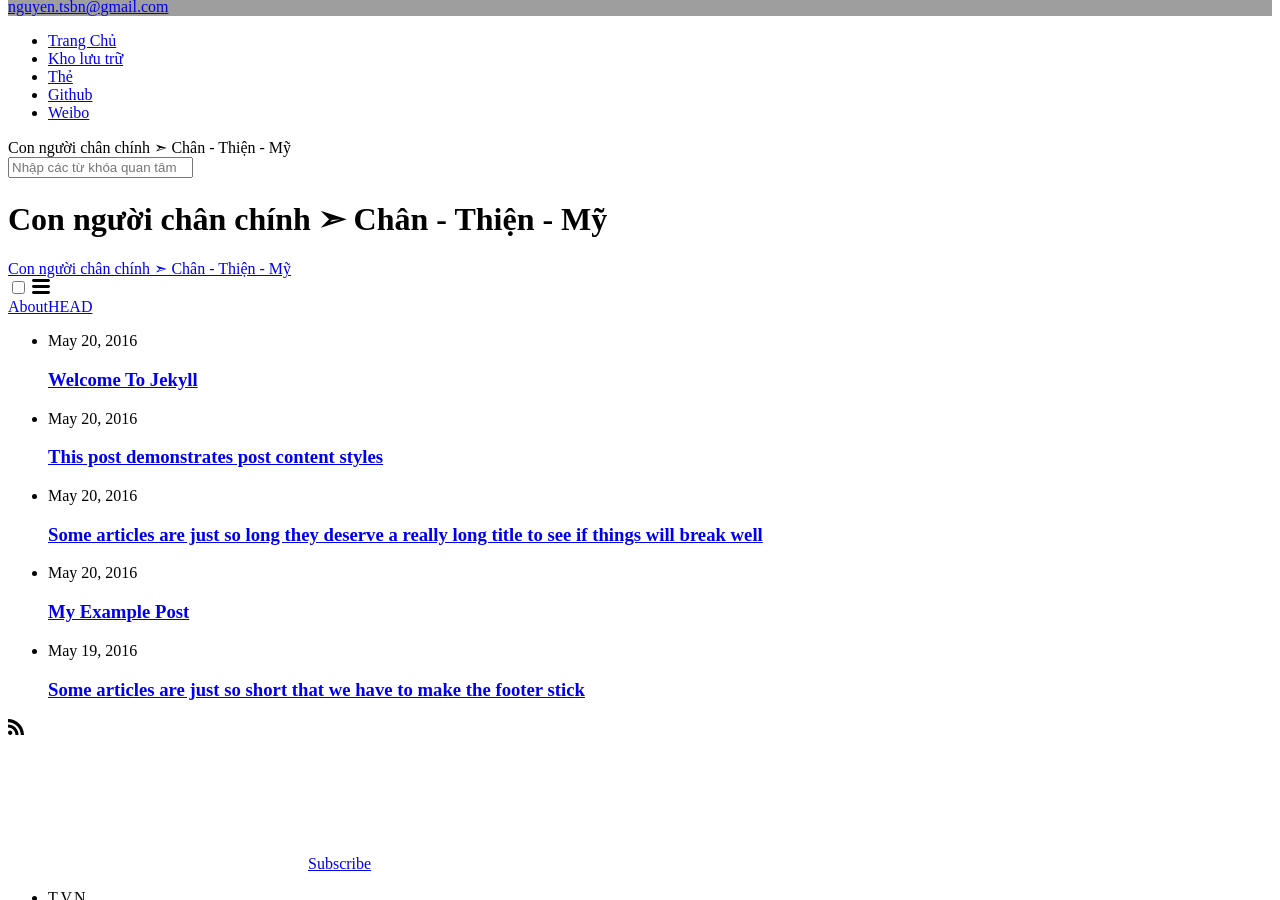
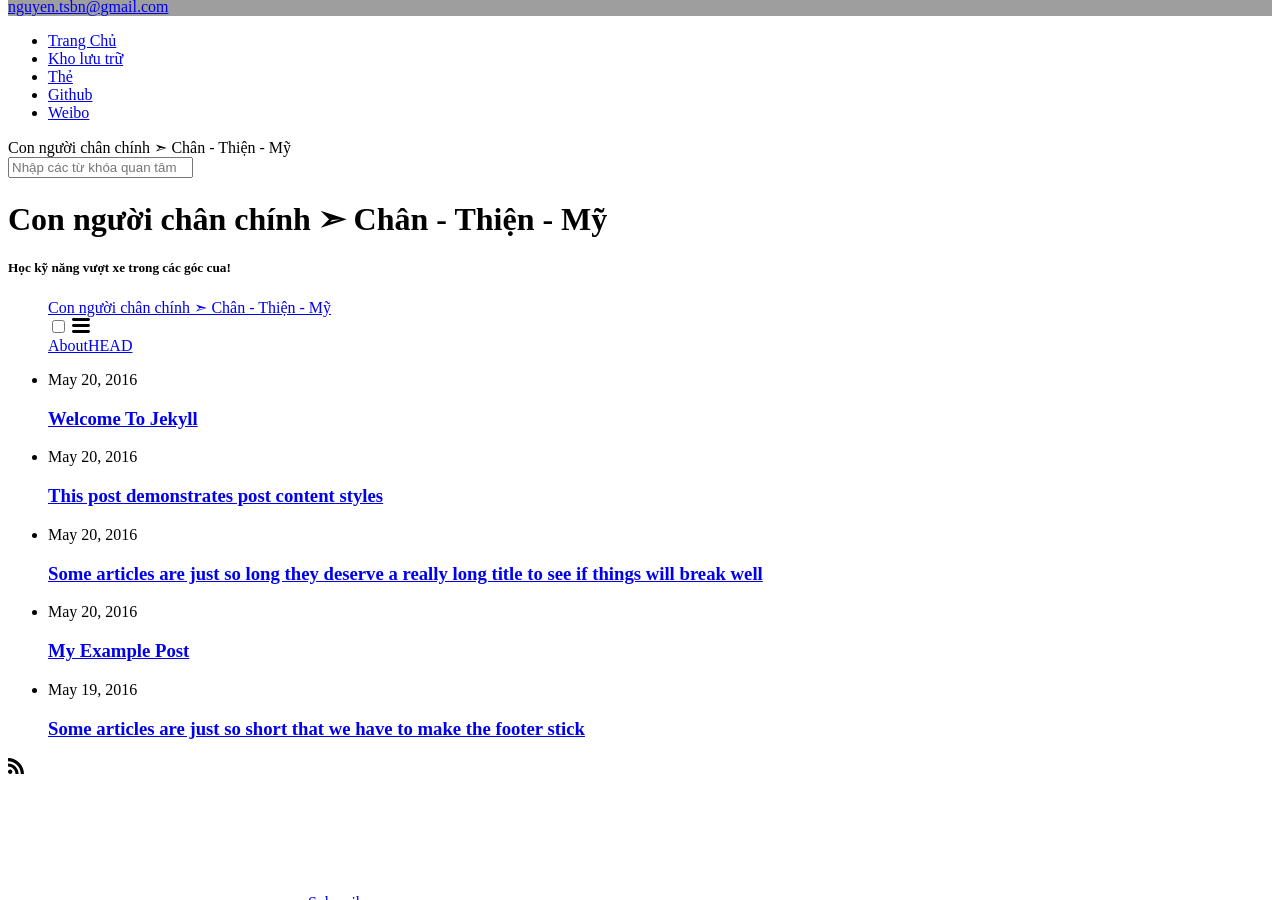
Before and after one commit to tranvietnguyen/blog, a Jekyll site: the page built from index.md, in a window 1280 px wide and 900 px high, scrolled down 375 px. Built offline with Jekyll 4.4.1, drawn with Linux system fonts in a browser that asks for light colours.

Commit message:
thêm code

```diff
--- a/_includes/footer.html
+++ b/_includes/footer.html
@@ -1,3 +1,8 @@
+<!--thêm footer-->
+</ul>
+</div>
+<!--hết thêm footer-->
+
 <footer class="site-footer h-card">
   <data class="u-url" href="{{ "/" | relative_url }}"></data>
 
--- a/_includes/header.html
+++ b/_includes/header.html
@@ -55,15 +55,15 @@
   <a class="header-icon waves-effect waves-circle waves-light" href="/" id="home"><i class="icon icon-lg icon-home"></i></a>
   </div>
   </header>
-  <header class="content-header">
-  <div class="container fade-scale in">
-  <div class="section" id="b-section-Header2"><div class="widget Header" data-version="2" id="Header2">
-  <h1 class="title">Con người chân chính ➣ Chân - Thiện - Mỹ</h1>
-  </div><div class="widget Blog" data-version="2" id="Blog2">
-  </div></div>
-  </div>
+
+  <header class="content-header index-header">
+    <div class="container fade-scale in">
+      <h1 class="title">{{ site.title | escape }}</h1>
+      <h5 class="subtitle">Học kỹ năng vượt xe trong các góc cua!</h5>
+    </div>
   </header>
-
+  <div class="container body-wrap">
+    <ul class="post-list">
 
 
 <!--ket thuc mã blog-->
```
